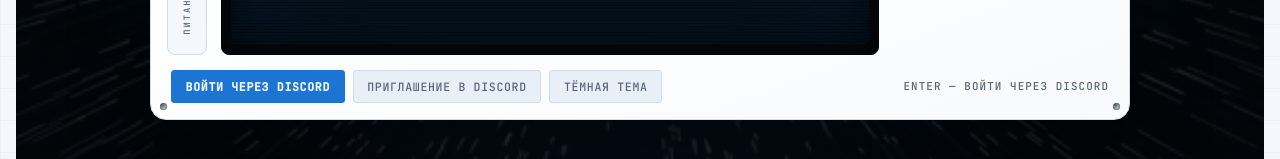
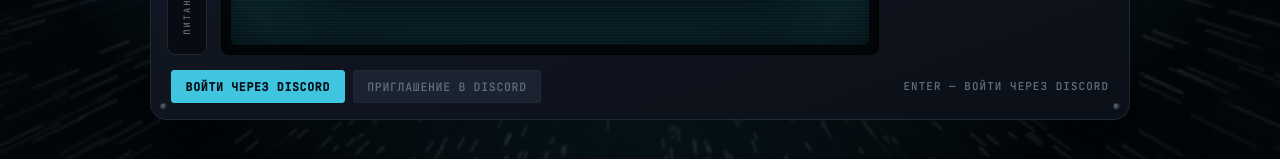
Before and after one commit to Luckyman112/GeneralReport, a React (Vite) app in the folder frontend/: page /#/login in a window 1280 px wide. Shown: the part 583-742 px from the top of the page. Built offline with nearby package versions, Linux system fonts and the light colour scheme; no server answers.

Commit message:
Логин: фон на весь экран (был обрезан родительским .page-container до 1368px), убрана светлая тема с этого экрана
Co-Authored-By: Claude Sonnet 5 <noreply@anthropic.com>

```diff
--- a/frontend/src/pages/LoginPage.jsx
+++ b/frontend/src/pages/LoginPage.jsx
@@ -2,14 +2,27 @@ import { useEffect, useState } from "react";
 import { Navigate } from "react-router-dom";
 import { api } from "../api/client";
 import { useAuth } from "../auth/AuthContext";
-import { useTheme } from "../hooks/useTheme";
 
 const DISCORD_INVITE_URL = "https://discord.gg/sM9HWDuwTd";
 
 export function LoginPage() {
   const { isAuthenticated, login, error } = useAuth();
-  const [theme, toggleTheme] = useTheme();
   const [apiOk, setApiOk] = useState(null); // null = ещё проверяется, потом true/false
+
+  // Терминал входа — литеральный CRT-датапад, задуман только под тёмную
+  // палитру (см. решение пользователя — светлая тема тут "ущербно" смотрится).
+  // Временно перебиваем глобальный data-theme, пока страница открыта, и
+  // возвращаем как было при уходе — общий выбор темы в остальном приложении
+  // не трогаем.
+  useEffect(() => {
+    const root = document.documentElement;
+    const previous = root.getAttribute("data-theme");
+    root.setAttribute("data-theme", "dark");
+    return () => {
+      if (previous === null) root.removeAttribute("data-theme");
+      else root.setAttribute("data-theme", previous);
+    };
+  }, []);
 
   useEffect(() => {
     // 6с таймаут — без него зависший бэкенд оставляет "проверка…" навечно,
@@ -122,9 +135,6 @@ export function LoginPage() {
             <a className="term-key" href={DISCORD_INVITE_URL} target="_blank" rel="noreferrer">
               Приглашение в Discord
             </a>
-            <button type="button" className="term-key" onClick={toggleTheme}>
-              {theme === "dark" ? "Светлая тема" : "Тёмная тема"}
-            </button>
           </div>
           <span className="term-hint">ENTER — войти через Discord</span>
         </div>
--- a/frontend/src/styles.css
+++ b/frontend/src/styles.css
@@ -1376,6 +1376,12 @@ label {
 }
 
 .login-page {
+  /* .page-container (родитель, см. Layout в App.jsx — общий и для гостя, и
+   * для авторизованных страниц) задаёт max-width:1400px + padding — без
+   * этого выхода за его рамки фон был бы обрезан в узкий "квадрат" по центру
+   * экрана, а не во весь экран (см. решение пользователя). */
+  width: 100vw;
+  margin-left: calc(50% - 50vw);
   position: relative;
   display: flex;
   flex-direction: column;
```
